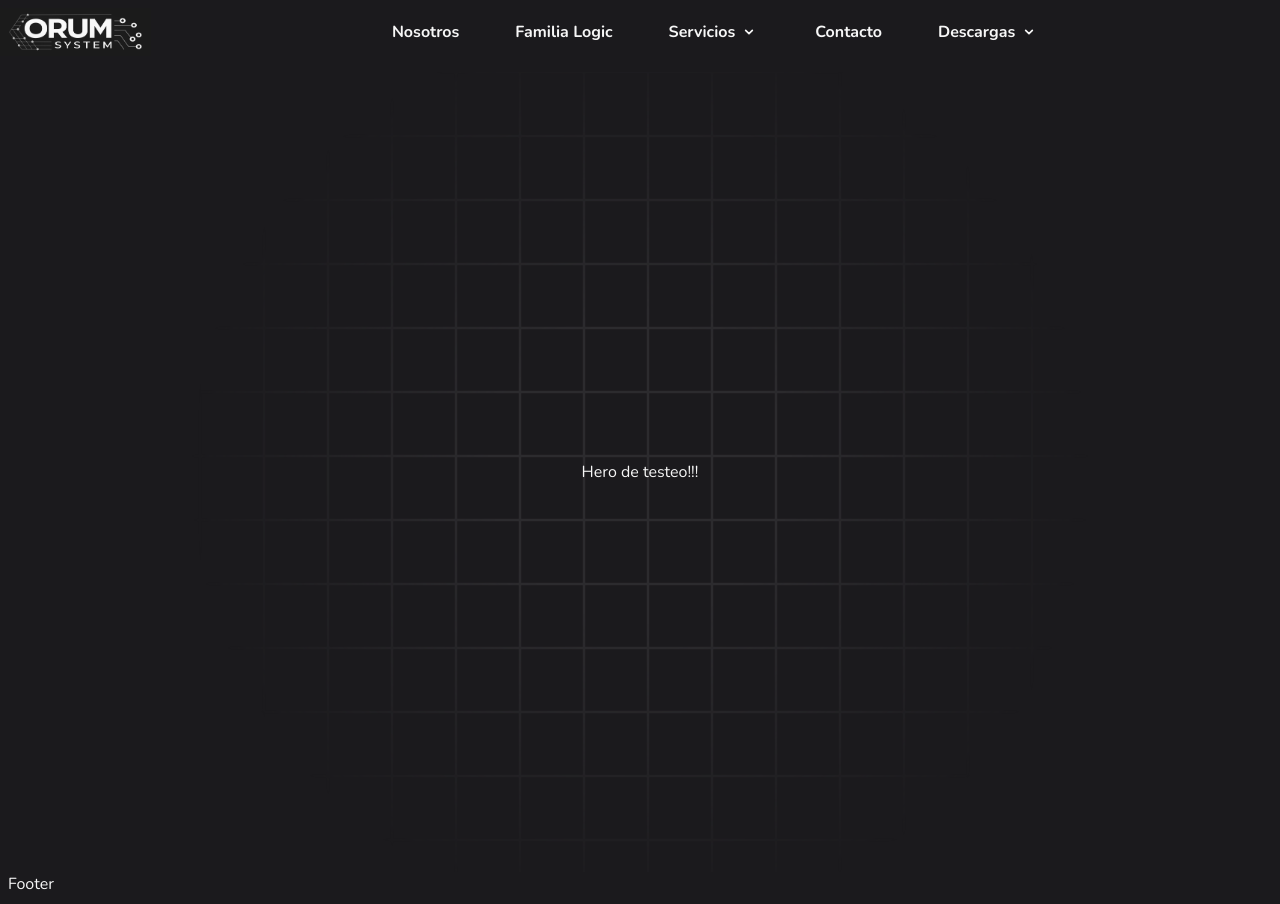
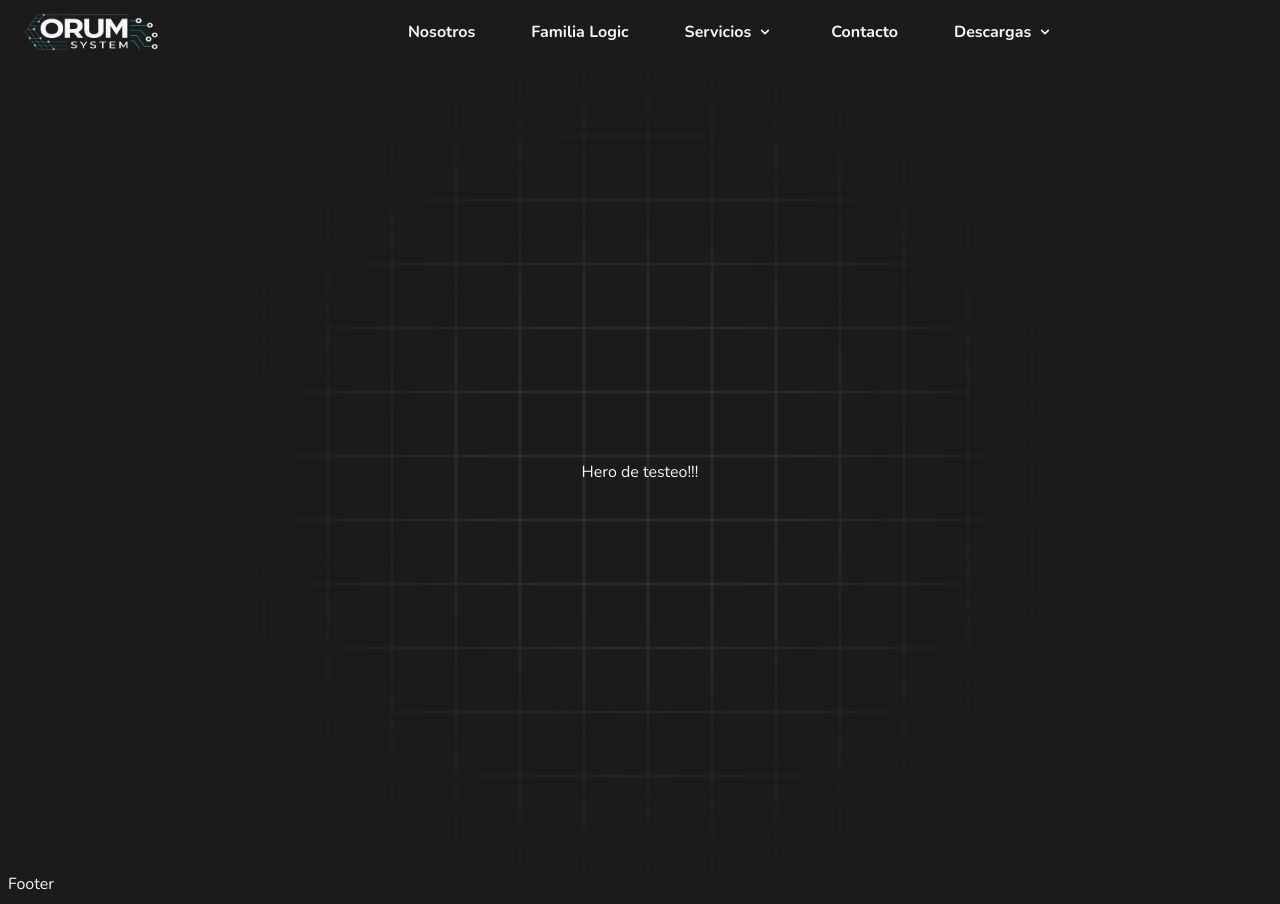
Before and after one commit to FabricioAsat/orum-system, a React (Vite) app: page / in a window 1280 px wide. Built offline with nearby package versions, Linux system fonts and the light colour scheme.

Commit message:
chore: logo functionality changed

```diff
--- a/src/components/header/Logo.tsx
+++ b/src/components/header/Logo.tsx
@@ -1,14 +1,21 @@
 import logoIMG from "@assets/logo-orum.jpg";
-import { Link } from "react-router-dom";
+import { NavLink } from "react-router-dom";
 
 export const Logo = () => {
   return (
-    <Link to={"/"} className="h-full w-full md:w-auto">
-      <img
-        src={logoIMG}
-        alt="Logo Orum System"
-        className="h-full grayscale hover:grayscale-0 cursor-pointer max-h-10 md:max-h-16 mx-auto md:mx-0 md:py-2"
-      />
-    </Link>
+    <nav className="h-full w-full md:w-auto">
+      <NavLink
+        to={"/"}
+        className={({ isActive }) =>
+          `${isActive ? "grayscale-0" : "grayscale"}`
+        }
+      >
+        <img
+          src={logoIMG}
+          alt="Logo Orum System"
+          className="h-full cursor-pointer max-h-10 md:max-h-16 mx-auto md:mx-0 md:py-2 px-4"
+        />
+      </NavLink>
+    </nav>
   );
 };
```
